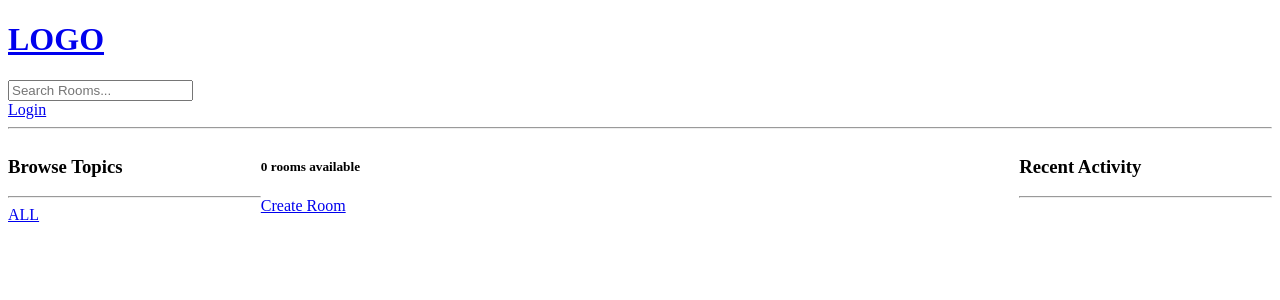
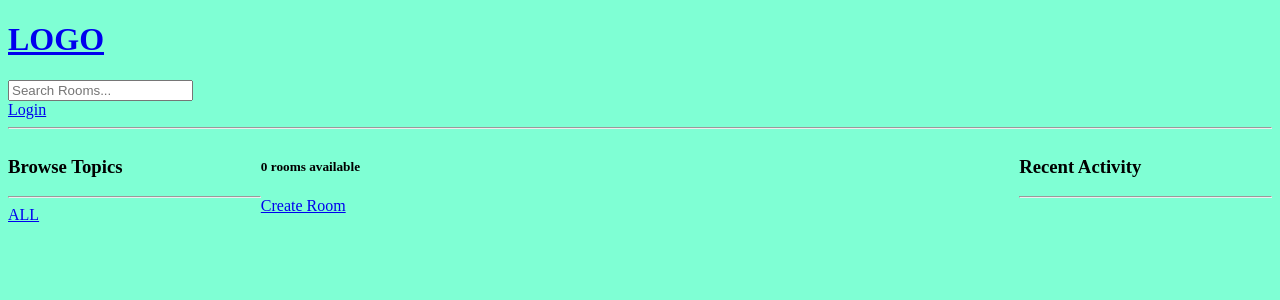
Before and after one commit to Mir-Yuchi/EazzyStudy-ChatApp, a Django app: page / in a window 1280 px wide. Shown: the top 300 px of the page. Run offline with Django 4.2, Linux system fonts and the light colour scheme; data that the repository does not hold is empty.

Commit message:
added css file and small changes

```diff
--- a/base/forms.py
+++ b/base/forms.py
@@ -6,3 +6,4 @@ class RoomForm(ModelForm):
     class Meta:
         model = Room
         fields = '__all__'
+        exclude = ['host', 'participants']
--- a/myDjangoApp/settings.py
+++ b/myDjangoApp/settings.py
@@ -117,6 +117,8 @@ STATICFILES_DIRS = [
     BASE_DIR / 'static'
 ]
 
+# STATIC_ROOT =
+
 # Default primary key field type
 # https://docs.djangoproject.com/en/4.2/ref/settings/#default-auto-field
 
--- /dev/null
+++ b/static/styles/main.css
@@ -0,0 +1,3 @@
+body {
+    background-color: aquamarine;
+}
--- a/templates/main.html
+++ b/templates/main.html
@@ -1,8 +1,12 @@
 <!DOCTYPE html>
+{% load static %}
 <html lang="en">
 <head>
     <meta charset="UTF-8">
+{#    <meta http-equiv="X-UA-Compatible" content="IE=edge">#}
     <title>myDjangoApp</title>
+{#    <meta name="viewport" content="width=device-width, initial-scale=1">#}
+    <link rel="stylesheet" type="text/css" media="screen" href="{% static  'styles/main.css' %}">
 </head>
 <body>
 {% include 'navbar.html' %}
@@ -13,6 +17,7 @@
         {% endfor %}
     </ul>
 {% endif %}
+
 {% block content %}
 
 {% endblock %}
```
